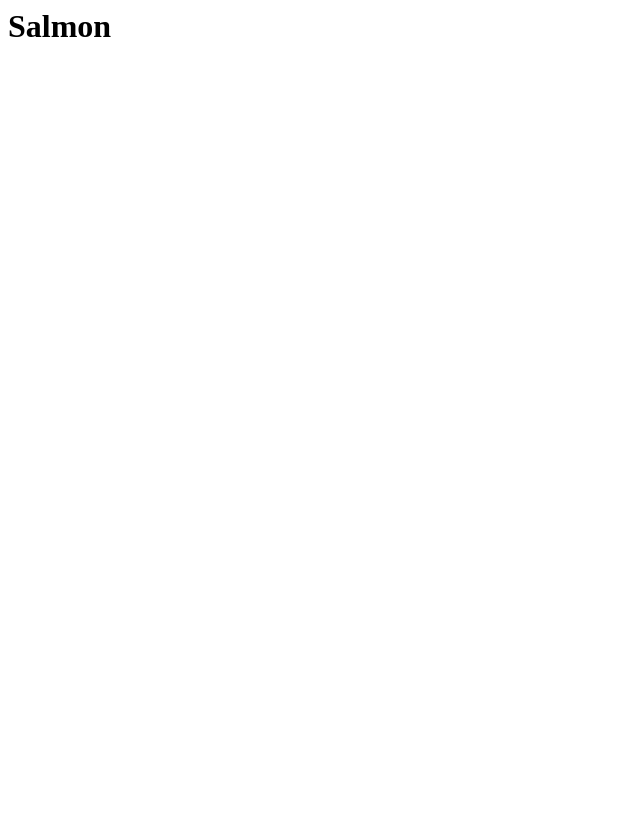
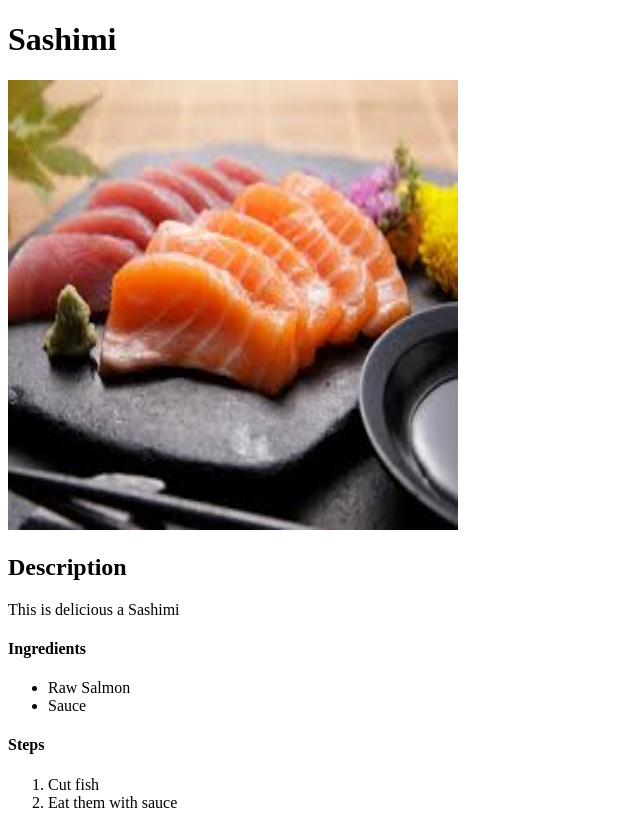
Before and after one commit to Tanachote1/odin-recipes, a plain HTML site: page recipes/sashimi.html in a window 1280 px wide. Shown: the whole page, without its empty margins (0-640 px from the left). Before the commit the page ends 800 px from the top, so only its background shows below. Drawn offline with Linux system fonts and the light colour scheme.

Commit message:
Create Sashimi page

```diff
--- a/recipes/sashimi.html
+++ b/recipes/sashimi.html
@@ -1 +1,24 @@
-<h1>Salmon</h1>
+<!DOCTYPE html>
+<html lang="en">
+<head>
+    <meta charset="UTF-8">
+    <meta name="viewport" content="width=device-width, initial-scale=1.0">
+    <title>Sashimi Recipe</title>
+</head>
+<body>
+    <h1>Sashimi</h1>
+    <img src="img/sashimi.jpeg" alt="sashimi" width="450" height="450">
+    <h2>Description</h2>
+    <p>This is delicious a Sashimi</p>
+    <h4>Ingredients</h4>
+    <ul>
+        <li>Raw Salmon</li>
+        <li>Sauce</li>
+    </ul>
+    <h4>Steps</h4>
+    <ol>
+        <li>Cut fish</li>
+        <li>Eat them with sauce</li>
+    </ol>
+</body>
+</html>
```
Also changed, not shown: recipes/img/sashimi.jpeg (added).
